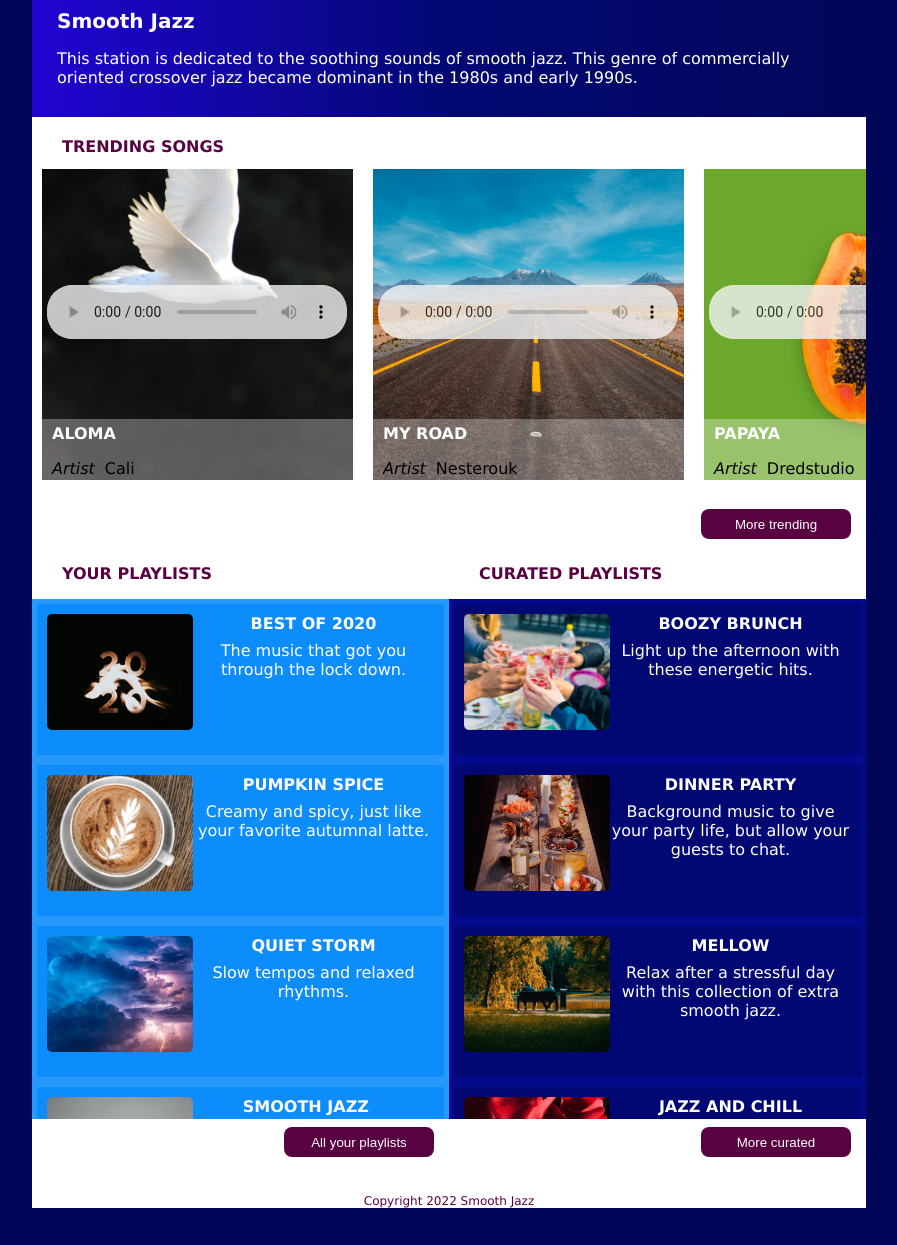
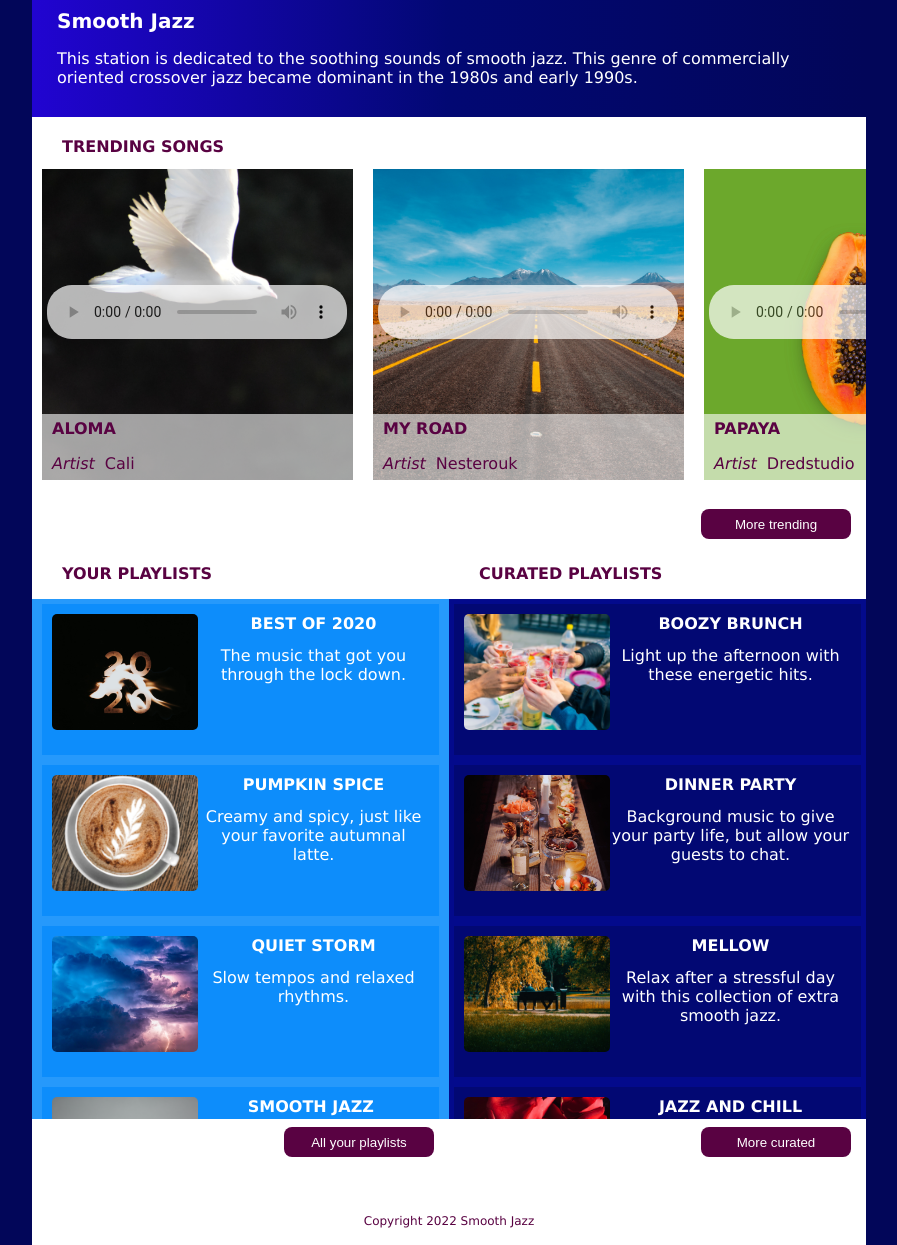
Before and after one commit to 1228262895/streamingmedia, a plain HTML site: page index.html in a window 1280 px wide. Shown: the part 51-1296 px from the top of the page, without its empty margins (191-1088 px from the left). Before the commit the page ends 1259 px from the top, so only its background shows below. Drawn offline with Linux system fonts and the light colour scheme.

Commit message:
Finishing touches
Finished touching up the positioning, fonts, custom scrollbars, audio bars and their positions.

```diff
--- a/css/styles.css
+++ b/css/styles.css
@@ -213,7 +213,7 @@ label span:after {
     grid-template-columns: repeat(5, 1fr);
     height: 340px;
     overflow-y: hidden;
-    overflow-x: scroll;
+    overflow-x: auto;
 
 }
 
@@ -229,20 +229,26 @@ label span:after {
 #trending audio {
     bottom: 280px;
     left: 5px;
-    /* margin: auto; */
     margin-left: 10px;
     margin-right: 10px;
+    border-radius: 25px;
+    position: relative;
+    background-color: white;
+    opacity: .7;
 }
 
 #trending figcaption {
     position: relative;
-    top: -61px;
-    background-color: rgb(255, 255, 255, .3);
+    top: -66px;
+    background-color: rgb(255, 255, 255, .6);
 }
 
 #trending h3 {
-    margin: 5px 0px;
-    margin-left: 10px;
+    margin: 5px 0px 0px 10px;
+    color: #590242;
+}
+#trending dd, #trending dt {
+    color: #590242;
 }
 
 dd, dt {
@@ -254,17 +260,6 @@ dd, dt {
 dt {
     font-style: italic;
     float: left;
-}
-
-
-
-audio {
-    margin: auto;
-    border-radius: 25px;
-    position: relative;
-    left: -6px;
-    background-color: white;
-    opacity: .8;
 }
 
 .button {
@@ -314,15 +309,20 @@ p {
 #your_playlists figure {
     background-color: #0D8DFB;
     padding: 10px 10px 25px 10px;
-    margin: 5px 5px;
+    margin: 5px 10px;
     color: white;
 }
 
-figure h3 {
+#your_playlists h3, #curated h3 {
     color: white;
     margin-top: 0px;
     margin-bottom: 0px;
+    text-align: center;
 
+}
+figure p {
+    text-align: center;
+    padding-top: 5px;
 }
 
 
@@ -352,6 +352,8 @@ footer {
     color: #590242;
     background-color: white;
     width: 375px;
+    padding-top: 20px;
+    padding-bottom: 20px;
 }
 
 
@@ -385,28 +387,29 @@ input:checked ~ label:not(.steps) span:before, input:checked ~ label:not(.steps)
 --------------------------------------------- */
 
 #trending ::-webkit-scrollbar {
-
+    width: 15px;
 }
 #trending ::-webkit-scrollbar-track {
-
+    box-shadow: inset 0 0 15px #590242;
 }
 #trending::-webkit-scrollbar-thumb {
-
+    background: #590242;
 }
 #trending::-webkit-scrollbar-thumb:hover {
-
+    background: #020659;
 }
 #playlists ::-webkit-scrollbar, #curated ::-webkit-scrollbar {
-
+    width: 15px;
 }
 #playlists ::-webkit-scrollbar-track, #curated ::-webkit-scrollbar-track  {
-
+    box-shadow: inset 0 0 15px #030659;
 }
 #playlists ::-webkit-scrollbar-thumb, #curated ::-webkit-scrollbar-thumb {
-
+    background: #020659;
+    border-radius: 5px;
 }
 #playlists ::-webkit-scrollbar-thumb:hover, #curated ::-webkit-scrollbar-thumb:hover {
-
+    background: #ffffff;
 }
 
 
@@ -417,13 +420,15 @@ input:checked ~ label:not(.steps) span:before, input:checked ~ label:not(.steps)
 --------------------------------------------- */
 
 audio::-webkit-media-controls-mute-button {
-
+    background-color: #ffffff;
+    border-radius: 50%;
 }
 audio::-webkit-media-controls-play-button {
-
+    background-color: #ffffff;
+    border-radius: 50%;
 }
 audio::-webkit-media-controls-enclosure {
-
+    background-color: rgba(255, 255, 255, .5);
 }
 
 
@@ -511,6 +516,10 @@ audio::-webkit-media-controls-enclosure {
         grid-row: 3;
     }
 
+    .button:hover {
+        background-color: #020659;
+    }
+
     #your_playlists figure, #curated figure {
         display: flex;
         text-align: center;
@@ -530,8 +539,10 @@ audio::-webkit-media-controls-enclosure {
     footer {
 
         width: 834px;
-            margin-top: 0;
-            margin-bottom: 0;
+            margin-top: 0px;
+            margin-bottom: 5px;
+            padding-top: 20px;
+            padding-bottom: 20px;
             margin-left: auto;
             margin-right: auto;
     }
```
Also changed, not shown: 1 other file.
